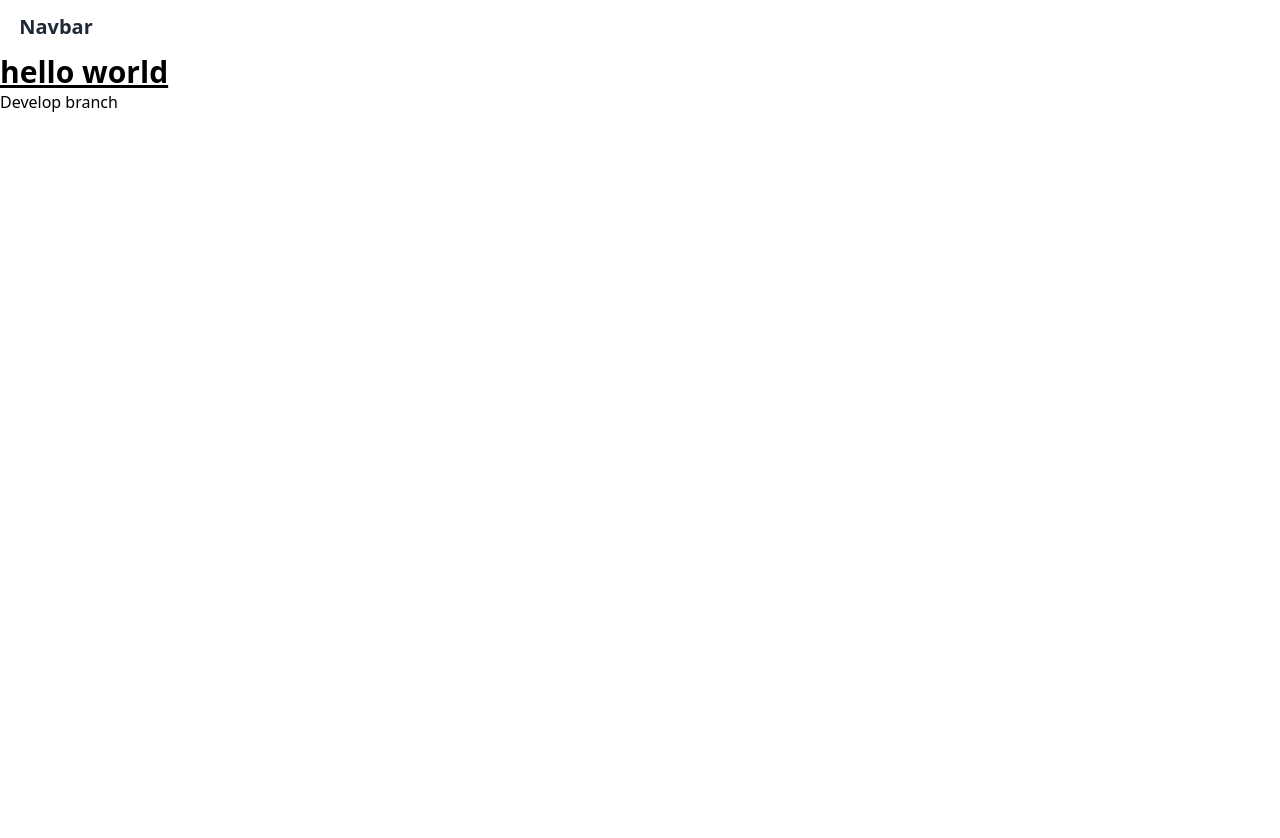
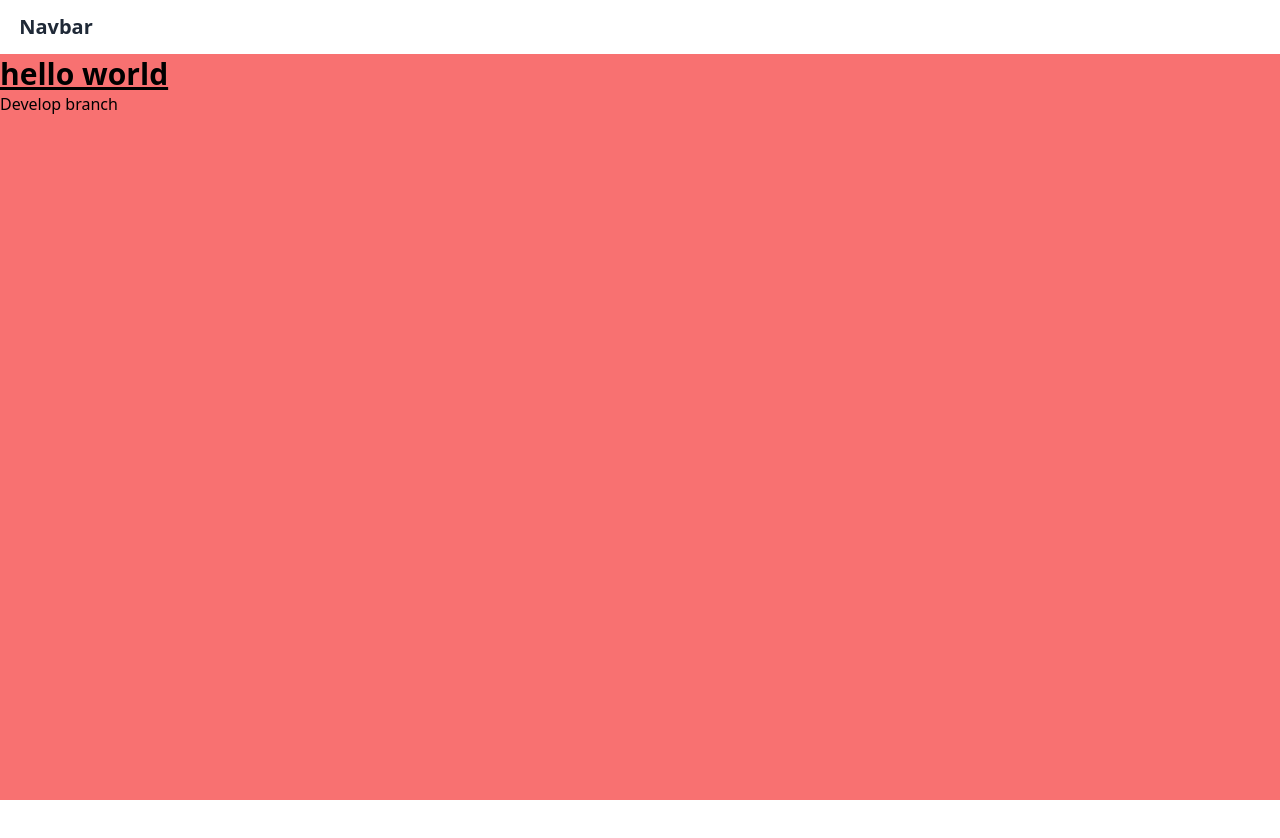
Before and after one commit to emadel1990/zapp, a Next.js app: page / in a window 1280 px wide. Shown: the top 838 px of the page. After the commit the page ends 800 px from the top, so only its background shows below. Built offline with nearby package versions, Linux system fonts and the light colour scheme.

Commit message:
add navbar and layout style

```diff
--- a/components/Layouts/AppLayout.js
+++ b/components/Layouts/AppLayout.js
@@ -1,11 +1,14 @@
 import React from "react";
 import Navbar from "../Navbar";
 
+const style = {
+  appLayout: "min-h-screen bg-red-400 pt-[3.5rem]",
+};
 const AppLayout = ({ children }) => {
   return (
     <>
       <Navbar />
-      <main className="min-h-screen">{children}</main>
+      <main className={style.appLayout}>{children}</main>
     </>
   );
 };
--- a/components/Navbar.js
+++ b/components/Navbar.js
@@ -1,7 +1,7 @@
 import React from "react";
 
 const style = {
-  wrapper: `w-screen px-[1.2rem] py-[0.8rem] flex `,
+  wrapper: `w-full px-[1.2rem] py-[0.8rem] flex fixed bg-white`,
   logoText: `text-xl font-bold text-gray-800`,
 };
 
```
Also changed, not shown: package.json (+4 -4 lines), 1 other file (tests, documents, lock files or other folders).
